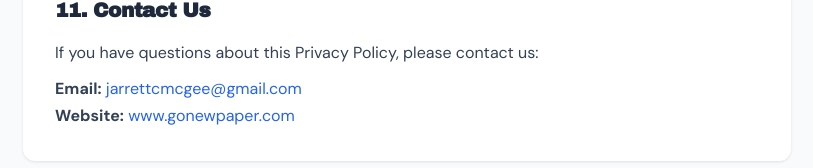
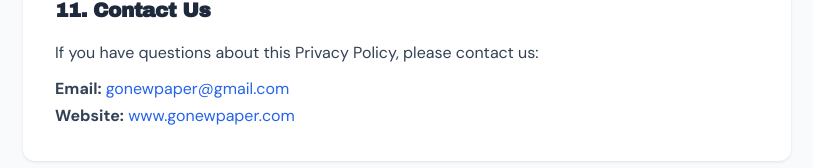
Before and after one commit to TheMcGooster/gonewpaper-app, a Next.js app: page /privacy in a window 1280 px wide. Shown: the part 2478-2646 px from the top of the page, without its empty margins (233-1046 px from the left). Built offline with nearby package versions, Linux system fonts and the light colour scheme; no server answers.

Commit message:
Update contact email to gonewpaper@gmail.com across all pages
- Terms of Service: jarrettcmcgee → gonewpaper
- Privacy Policy: jarrettcmcgee → gonewpaper
- About page: thenewpaperchariton → gonewpaper (2 mailto links)

Co-Authored-By: Claude Opus 4.6 <noreply@anthropic.com>

```diff
--- a/app/about/page.tsx
+++ b/app/about/page.tsx
@@ -494,7 +494,7 @@ export default function AboutPage() {
 
                 <div className="flex flex-col sm:flex-row gap-3 pt-6" style={{ borderTop: '1px solid rgba(255,255,255,0.08)' }}>
                   <a
-                    href="mailto:thenewpaperchariton@gmail.com?subject=Community Hero Inquiry"
+                    href="mailto:gonewpaper@gmail.com?subject=Community Hero Inquiry"
                     className="inline-flex items-center justify-center gap-2 px-6 py-3 rounded-xl text-sm font-bold text-white btn-cta"
                     style={{ background: 'linear-gradient(135deg, #DC143C 0%, #B91232 100%)', boxShadow: '0 4px 15px rgba(220,20,60,0.4)' }}
                   >
@@ -666,7 +666,7 @@ export default function AboutPage() {
 
           <div className="flex flex-col sm:flex-row items-center justify-center gap-4">
             <a
-              href="mailto:thenewpaperchariton@gmail.com?subject=Go New Paper for Our Town"
+              href="mailto:gonewpaper@gmail.com?subject=Go New Paper for Our Town"
               className="inline-flex items-center gap-2 px-8 py-3.5 rounded-xl text-sm font-bold text-white btn-cta w-full sm:w-auto justify-center"
               style={{ background: 'linear-gradient(135deg, #DC143C 0%, #B91232 100%)', boxShadow: '0 4px 15px rgba(220,20,60,0.4)' }}
             >
--- a/app/privacy/page.tsx
+++ b/app/privacy/page.tsx
@@ -103,7 +103,7 @@ export default function PrivacyPolicy() {
           <section>
             <h2 style={{ fontSize: '20px', fontWeight: '700', color: '#1e293b', marginBottom: '12px' }}>11. Contact Us</h2>
             <p>If you have questions about this Privacy Policy, please contact us:</p>
-            <p style={{ marginTop: '8px' }}><strong>Email:</strong> <a href="mailto:jarrettcmcgee@gmail.com" style={{ color: '#2563eb' }}>jarrettcmcgee@gmail.com</a></p>
+            <p style={{ marginTop: '8px' }}><strong>Email:</strong> <a href="mailto:gonewpaper@gmail.com" style={{ color: '#2563eb' }}>gonewpaper@gmail.com</a></p>
             <p><strong>Website:</strong> <a href="https://www.gonewpaper.com" style={{ color: '#2563eb' }}>www.gonewpaper.com</a></p>
           </section>
         </div>
--- a/app/terms/page.tsx
+++ b/app/terms/page.tsx
@@ -107,7 +107,7 @@ export default function TermsOfService() {
           <section>
             <h2 style={{ fontSize: '20px', fontWeight: '700', color: '#1e293b', marginBottom: '12px' }}>12. Contact Us</h2>
             <p>If you have questions about these Terms of Service, please contact us:</p>
-            <p style={{ marginTop: '8px' }}><strong>Email:</strong> <a href="mailto:jarrettcmcgee@gmail.com" style={{ color: '#2563eb' }}>jarrettcmcgee@gmail.com</a></p>
+            <p style={{ marginTop: '8px' }}><strong>Email:</strong> <a href="mailto:gonewpaper@gmail.com" style={{ color: '#2563eb' }}>gonewpaper@gmail.com</a></p>
             <p><strong>Website:</strong> <a href="https://www.gonewpaper.com" style={{ color: '#2563eb' }}>www.gonewpaper.com</a></p>
           </section>
         </div>
```
